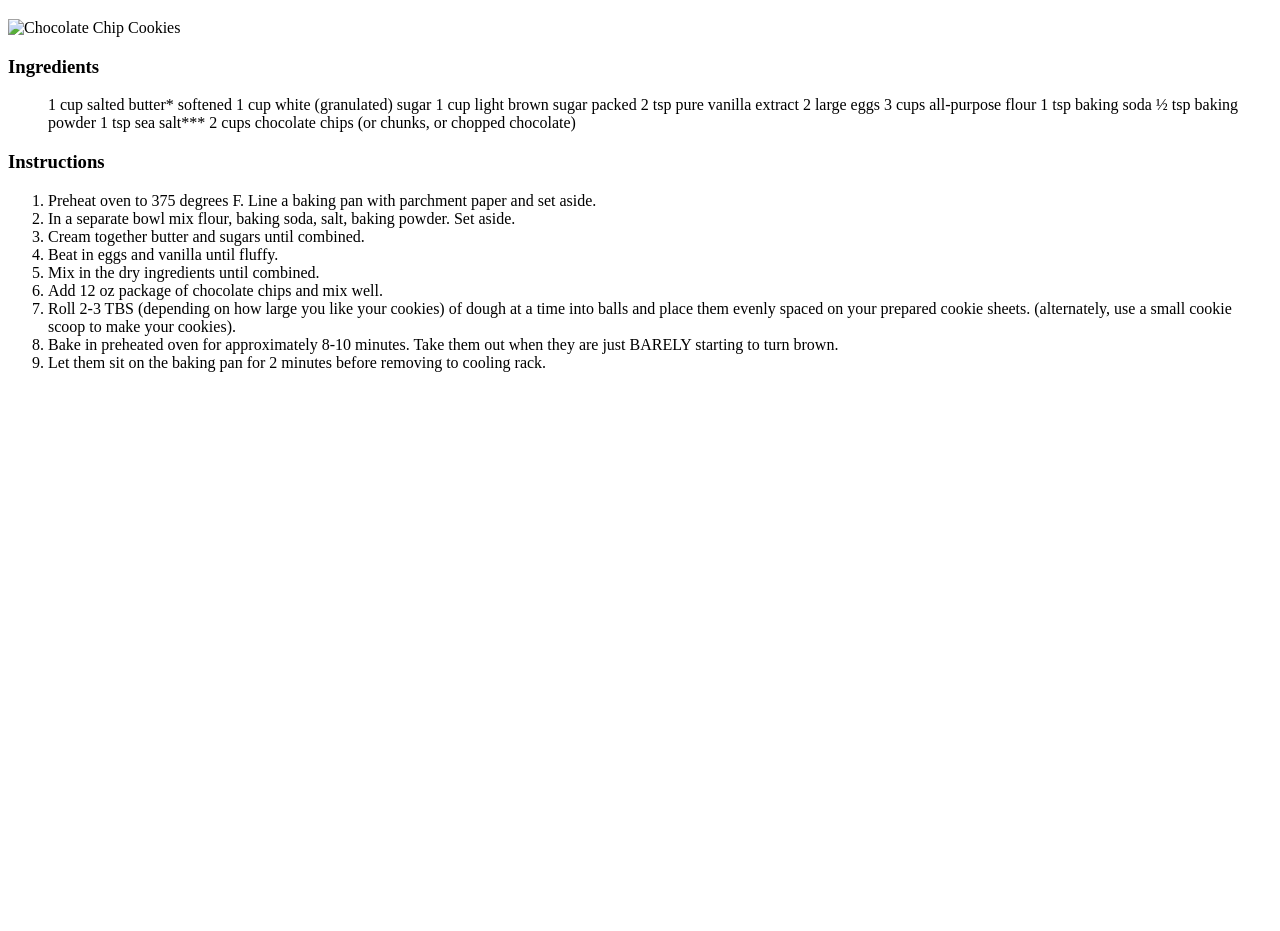
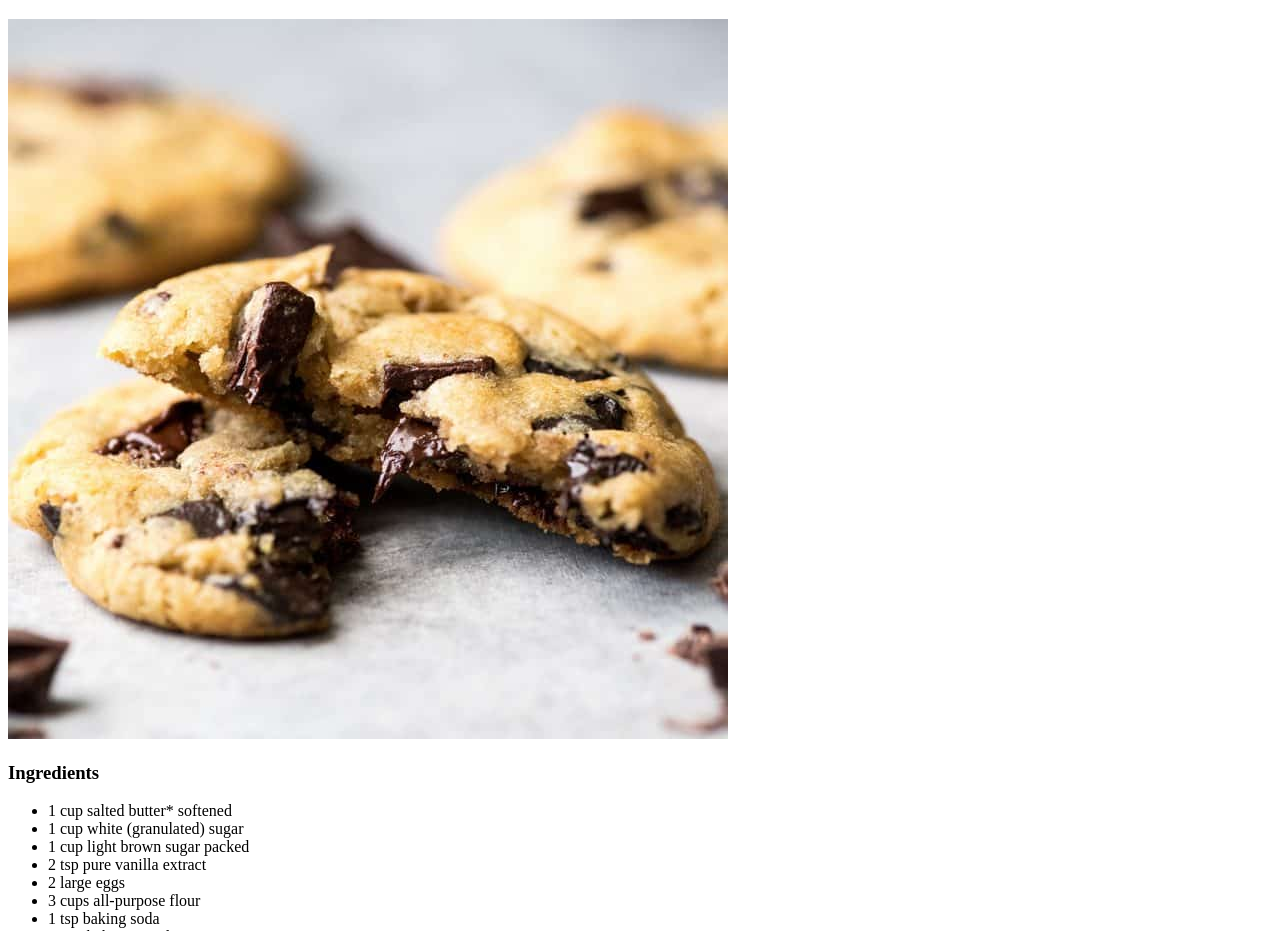
Before and after one commit to mhorwege/odin-recipies, a plain HTML site: page recipes/chocolate-chip-cookies.html in a window 1280 px wide. Shown: the part 61-992 px from the top of the page. Before the commit the page ends 800 px from the top, so only its background shows below. Drawn offline with Linux system fonts and the light colour scheme.

Commit message:
fix mistagged unordered lists

```diff
--- a/recipes/chocolate-chip-cookies.html
+++ b/recipes/chocolate-chip-cookies.html
@@ -4,23 +4,23 @@
         <meta charset="utf-8">
         <title>Chocolate Chip Cookies</title>
     </head>
-
     <body>
         <H1>Chocolate Chip Cookies</H1>
-    <img src="../chocolate-chip-cookies.jpg" alt="Chocolate Chip Cookies">
+        <img src="../images/chocolate-chip-cookies.jpg" alt="Chocolate Chip Cookies">
         <h3>Ingredients</h3>
             <ul>
-            <ls>1 cup salted butter* softened</ls>
-            <ls>1 cup white (granulated) sugar</ls>
-            <ls>1 cup light brown sugar packed</ls>
-            <ls>2 tsp pure vanilla extract</ls>
-            <ls>2 large eggs</ls>
-            <ls>3 cups all-purpose flour</ls>
-            <ls>1 tsp baking soda</ls>
-            <ls>½ tsp baking powder</ls>
-            <ls>1 tsp sea salt***</ls>
-            <ls>2 cups chocolate chips (or chunks, or chopped chocolate)</ls>
+                <li>1 cup salted butter* softened</li>
+                <li>1 cup white (granulated) sugar</li>
+                <li>1 cup light brown sugar packed</li>
+                <li>2 tsp pure vanilla extract</li>
+                <li>2 large eggs</li>
+                <li>3 cups all-purpose flour</li>
+                <li>1 tsp baking soda</li>
+                <li>½ tsp baking powder</li>
+                <li>1 tsp sea salt***</li>
+                <li>2 cups chocolate chips (or chunks, or chopped chocolate)</li>
             </ul>
+
         <h3>Instructions</h3>
             <ol>
                 <li>Preheat oven to 375 degrees F. Line a baking pan with parchment paper and set aside.</li>
@@ -29,15 +29,10 @@
                 <li>Beat in eggs and vanilla until fluffy.</li>
                 <li>Mix in the dry ingredients until combined.</li>
                 <li>Add 12 oz package of chocolate chips and mix well.</li>
-            <li>Roll 2-3 TBS (depending on how large you like your cookies) of dough at a time into balls and place them evenly spaced on your prepared cookie sheets. (alternately, use a small cookie scoop to make your cookies).</li>
+                <li>Roll 2-3 TBS (depending on how large you like your cookies) of dough at a time into balli and place them evenly spaced on your prepared cookie sheets. (alternately, use a small cookie scoop to make your cookies).</li>
                 <li>Bake in preheated oven for approximately 8-10 minutes. Take them out when they are just BARELY starting to turn brown.</li>
                 <li>Let them sit on the baking pan for 2 minutes before removing to cooling rack.</li>
             </ol>
-
-
-
-
-
     </body>
 
 
```
Also changed, not shown: recipes/key-lime-pie.html (+5 -5 lines), 1 other file. Lines whose indentation alone changed are shown as unchanged.
